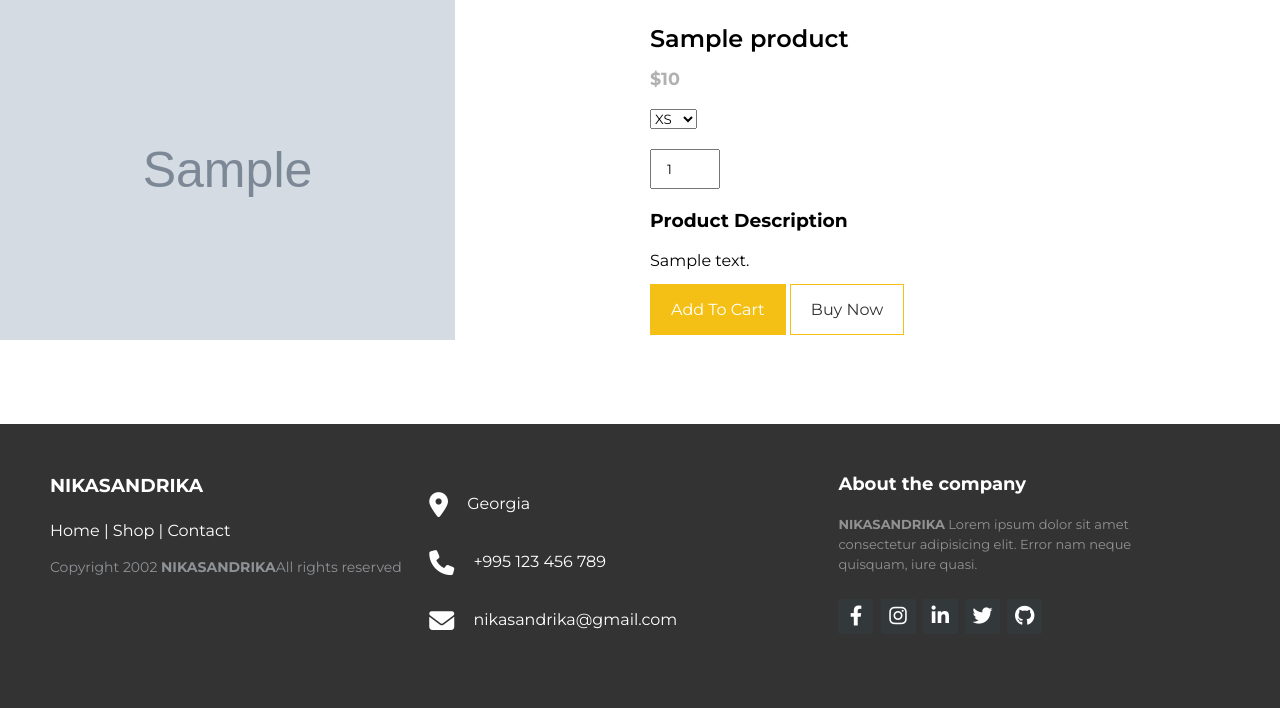
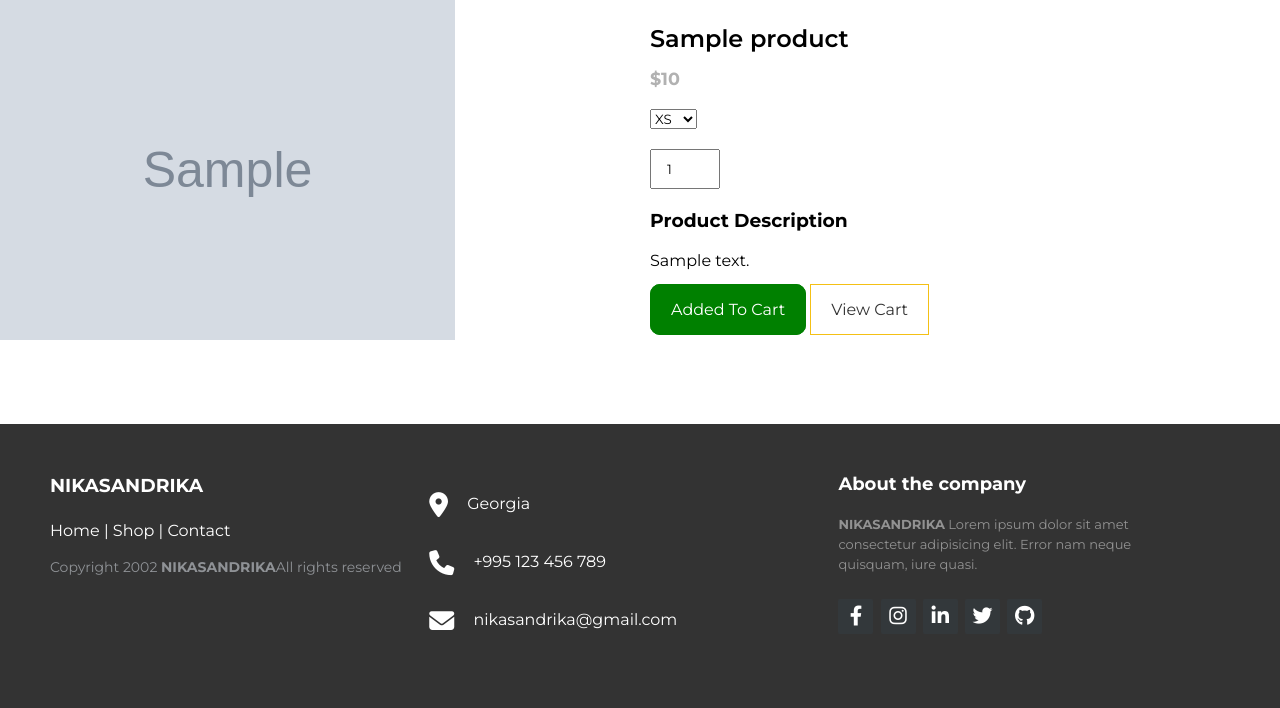
Before and after one commit to sandrikkk/Ecommerce-django, a Django app: template templates/store/product_detail.html in a window 1280 px wide. Shown: the part 121-829 px from the top of the page. Run offline with Django 4.2, Linux system fonts and the light colour scheme; the template is opened without the code that fills it: values that come from a table or form of the project are taken from there, others are empty; tables that the repository leaves empty hold one stand-in row (values such as "Sample post"); grey boxes marked "Sample" are stand-in pictures; some libraries are stand-ins or nearby versions.

Commit message:
Condition

```diff
--- a/ecommerce/static/css/style.css
+++ b/ecommerce/static/css/style.css
@@ -662,6 +662,7 @@
   }
   .col-2 .primary-btn{
     text-decoration: none;
+    border-radius: 10px;
     border: 1px solid #f4c015;
     background-color: #f4c015;
     padding: 15px 20px;
@@ -690,6 +691,24 @@
     text-align: center;
     margin: 50px;
   }
+
+
+  .col-2 .primary-btnfor-condition{
+    text-decoration: none;
+    border-radius: 10px;
+    border: 1px solid green;
+    background-color: green;
+    padding: 15px 20px;
+    color: #fff;
+    transition: 0.3s;
+  }
+  .col-2 .primary-btnfor-condition:hover{
+    background-color: transparent;
+    border: 1px solid green;
+    color: #333;
+  }
+
+
 /* ======================help========================== */
 .accordion-container{
   border: 1px solid #ccc;
--- a/templates/store/product_detail.html
+++ b/templates/store/product_detail.html
@@ -26,8 +26,15 @@
                 {% if single_product.stock <= 0  %}
                     <h1 class = "outofstock"> Out of Stock </h1>
                 {% else %}
+
+                {% if in_cart %}
+                    <a class="btn primary-btnfor-condition" href="">Added To Cart</a>
+                    <a class="second-btn" href="{% url 'cart' %}">View Cart</a>
+
+                {% else %}
                     <a class="btn primary-btn" href="{% url 'add_cart' single_product.id%}">Add To Cart</a>
                     <a class="second-btn" href="">Buy Now</a>
+                    {% endif %}
                 {% endif %}
 
             </div>
```
Also changed, not shown: store/views.py (+6 -3 lines).
